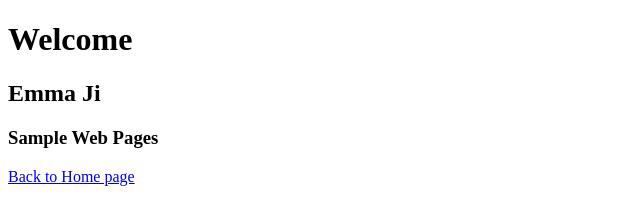
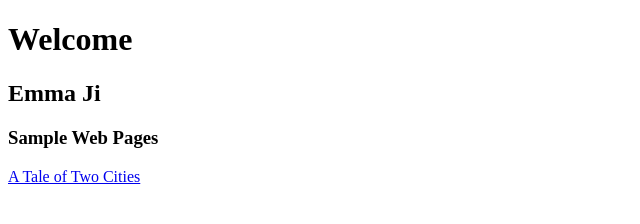
Before and after one commit to danleiji/danleiji.github.io, a plain HTML site: page index.html in a window 1280 px wide. Shown: the full height of the page, 0-640 px from the left. Drawn offline with Linux system fonts and the light colour scheme.

Commit message:
index.html

```diff
--- a/index.html
+++ b/index.html
@@ -17,7 +17,7 @@
 
 <h3>Sample Web Pages</h3>
 
-<p><a href="../index.html">Back to Home page</a></p>
+<p><a href="exercises/page-1.html">A Tale of Two Cities</a></p>
 </body>
 </html>
 <!--test it-->
```
